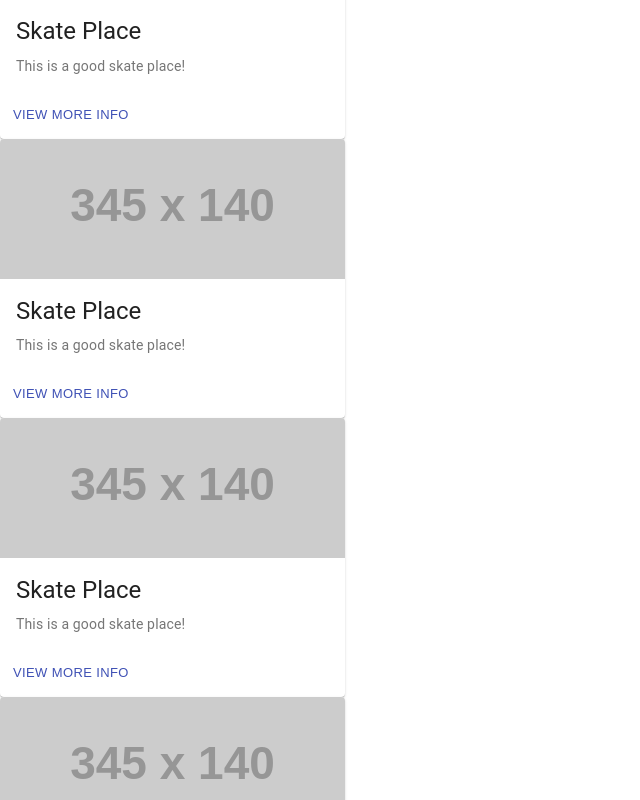
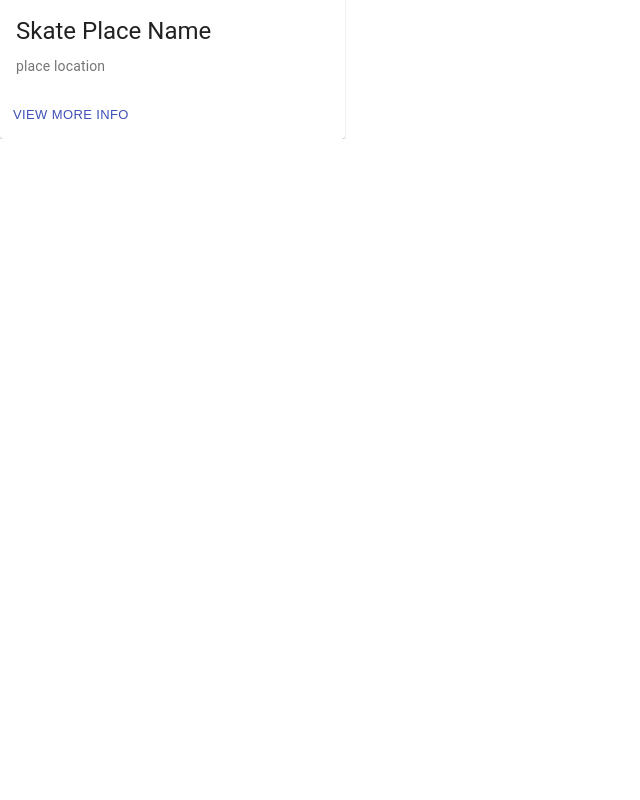
Before and after one commit to jadavianett/Lets-Roll, a React (Create React App) app in the folder client/: page /allplaces in a window 1280 px wide. Shown: the part 800-1600 px from the top of the page, without its empty margins (0-640 px from the left). After the commit the page ends 939 px from the top, so only its background shows below. Built offline with nearby package versions, Linux system fonts and the light colour scheme.

Commit message:
set up props on the All places card in preparation for mapping

```diff
--- a/client/src/components/Places/AllPlacesCard.jsx
+++ b/client/src/components/Places/AllPlacesCard.jsx
@@ -1,12 +1,12 @@
-import React from 'react';
-import { makeStyles } from '@material-ui/core/styles';
-import Card from '@material-ui/core/Card';
-import CardActionArea from '@material-ui/core/CardActionArea';
-import CardActions from '@material-ui/core/CardActions';
-import CardContent from '@material-ui/core/CardContent';
-import CardMedia from '@material-ui/core/CardMedia';
-import Button from '@material-ui/core/Button';
-import Typography from '@material-ui/core/Typography';
+import React from "react";
+import { makeStyles } from "@material-ui/core/styles";
+import Card from "@material-ui/core/Card";
+import CardActionArea from "@material-ui/core/CardActionArea";
+import CardActions from "@material-ui/core/CardActions";
+import CardContent from "@material-ui/core/CardContent";
+import CardMedia from "@material-ui/core/CardMedia";
+import Button from "@material-ui/core/Button";
+import Typography from "@material-ui/core/Typography";
 
 const useStyles = makeStyles({
   root: {
@@ -17,7 +17,7 @@ const useStyles = makeStyles({
   },
 });
 
-export default function MediaCard() {
+export default function MediaCard(props) {
   const classes = useStyles();
 
   return (
@@ -25,15 +25,15 @@ export default function MediaCard() {
       <CardActionArea>
         <CardMedia
           className={classes.media}
-          image="https://via.placeholder.com/345x140.png/"
+          image={props.image}
           title="Placeholder"
         />
         <CardContent>
           <Typography gutterBottom variant="h5" component="h2">
-            Skate Place
+            {props.placeName}
           </Typography>
           <Typography variant="body2" color="textSecondary" component="p">
-            This is a good skate place!
+            {props.location}
           </Typography>
         </CardContent>
       </CardActionArea>
--- a/client/src/pages/AllPlaces.js
+++ b/client/src/pages/AllPlaces.js
@@ -1,16 +1,25 @@
 import AllPlacesCard from "../components/Places/AllPlacesCard";
-function AllPlaces () {
-    return (
-        <div>
-            <h1>This is the all skate places page.</h1>
-            <AllPlacesCard/>
-            <AllPlacesCard/>
-            <AllPlacesCard/>
-            <AllPlacesCard/>
-            <AllPlacesCard/>
-            <AllPlacesCard/>
-        </div>
-    )
+function AllPlaces() {
+  return (
+    <div>
+      <h1>This is the all skate places page.</h1>
+      <AllPlacesCard
+        image="https://via.placeholder.com/345x140.png"
+        placeName="Skate Place Name"
+        location="place location"
+      />
+      <AllPlacesCard
+        image="https://via.placeholder.com/345x140.png"
+        placeName="Skate Place Name"
+        location="place location"
+      />{" "}
+      <AllPlacesCard
+        image="https://via.placeholder.com/345x140.png"
+        placeName="Skate Place Name"
+        location="place location"
+      />
+    </div>
+  );
 }
 
 export default AllPlaces;
```
